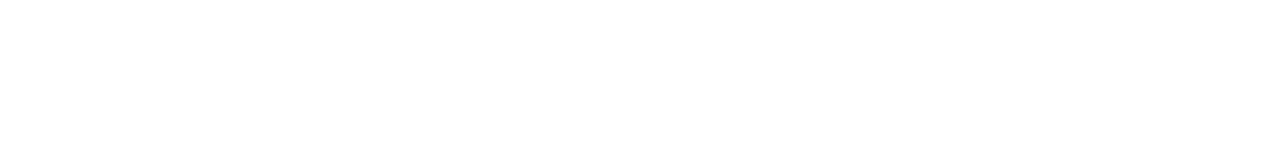
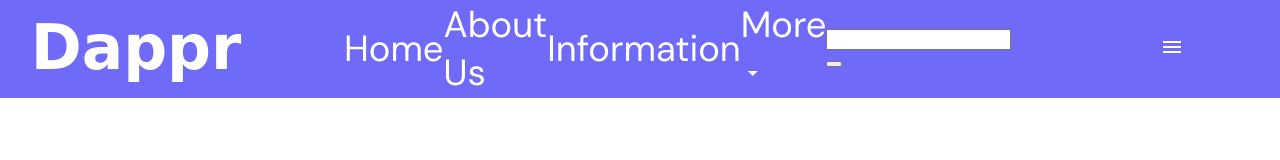
Before and after one commit to kirito05/HTML-CSS-PROJECT-2--CUVETTE, a plain HTML site: page index.html in a window 1280 px wide. Drawn offline with nearby package versions, Linux system fonts and the light colour scheme; a web font is replaced by a local one.

Commit message:
Added NavBar to the Page

```diff
--- a/index.css
+++ b/index.css
@@ -0,0 +1,52 @@
+body{
+    margin: 0px;
+}
+#NavBar{
+    background: #6F6AF7;
+    padding: 0.3em;
+    height: 5.5em;
+    display: flex;
+    flex-direction: row;
+    justify-content: space-around;
+    align-items: center;
+}
+#navbar_title{
+    position: absolute;
+    left: 0.5em;
+    font-family: 'Delius Unicase',cursive;
+    color: white;
+    font-size: 61.43px;
+    font-weight: 700;
+    line-height: 78.81px;
+}
+.material-symbols-outlined {
+  font-variation-settings:
+  'FILL' 0,
+  'wght' 400,
+  'GRAD' 0,
+  'opsz' 24
+}
+
+#navbar_options-container{
+    padding: 2em;
+    display: flex;
+    flex-direction: row;
+    justify-content: space-between;
+    align-items: center;
+    width: 50%;
+    position: absolute;
+    margin-left: 3em;
+}
+#navbar_dropmenu{
+    padding: 2em;
+    position: absolute;
+    right: 4em;
+}
+
+.navbar_font_styling{
+    font-family: 'DM Sans',sans-serif;
+    color: white;
+    font-size: 36.43px;
+    font-weight: 400;
+    line-height: 47.43px;
+}
--- a/index.html
+++ b/index.html
@@ -3,10 +3,28 @@
 <head>
     <meta charset="UTF-8">
     <meta name="viewport" content="width=device-width, initial-scale=1.0">
+    <link rel="preconnect" href="https://fonts.googleapis.com">
+    <link rel="preconnect" href="https://fonts.gstatic.com" crossorigin>
+    <link href="https://fonts.googleapis.com/css2?family=DM+Sans:opsz,wght@9..40,100;9..40,200;9..40,400&family=Delius+Unicase:wght@400;700&family=Inter:wght@100;200;300;700&family=Lora:ital,wght@0,400;0,500;0,600;0,700;1,400;1,500;1,600;1,700&display=swap" rel="stylesheet">
+    <link rel="stylesheet" href="https://fonts.googleapis.com/css2?family=Material+Symbols+Outlined:opsz,wght,FILL,GRAD@20..48,100..700,0..1,-50..200" />
     <title>Micro Project - 2</title>
     <link rel="stylesheet" href="index.css">
 </head>
 <body>
+    <div id="NavBar">
+        <div id="navbar_title"> Dappr </div>
+        <div id="navbar_options-container">
+            <div class="navbar_font_styling">Home</div>
+            <div class="navbar_font_styling">About Us</div>
+            <div class="navbar_font_styling">Information</div>
+            <div class="navbar_font_styling">More <span class="material-symbols-outlined">arrow_drop_down</span></div>
+            <div><input type="search"><button type="submit"></button></div>
+        </div>
+        <div id="navbar_dropmenu"><span class="material-symbols-outlined" style="color: white;">
+            menu
+            </span></div>
+    </div>
+    <div id="container"></div>
 
 </body>
 </html>
```
